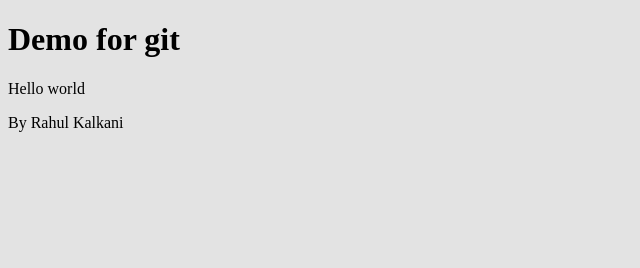
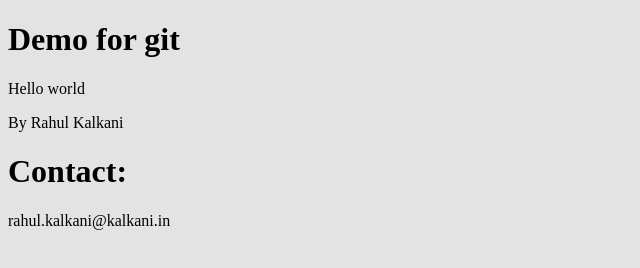
Before and after one commit to arshitk/html-sample, a plain HTML site: page index.html in a window 1280 px wide. Shown: the whole page, without its empty margins (0-640 px from the left). Drawn offline with Linux system fonts and the light colour scheme.

Commit message:
Added contact detail

```diff
--- a/index.html
+++ b/index.html
@@ -12,5 +12,8 @@
 	<h1>Demo for git</h1>
 	<p>Hello world</p>
 	<p>By Rahul Kalkani</p>
+
+	<h1>Contact:</h1>
+	<p>rahul.kalkani@kalkani.in</p>
 </body>
 </html>
```
